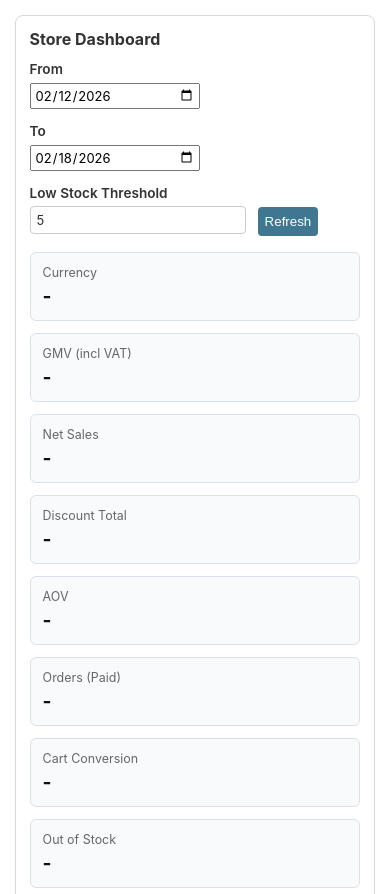
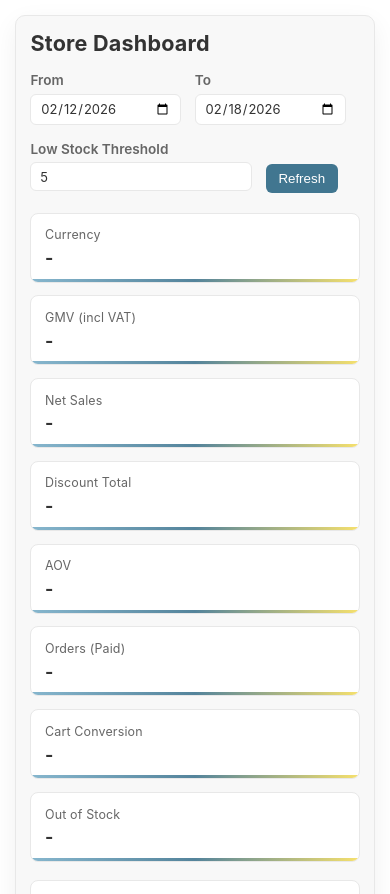
Before and after one commit to SipTech/productory, a Django app: template demo/templates/admin/index.html in a window 390 px wide. Shown: the part 104-998 px from the top of the page. Run offline with Django 4.2, Linux system fonts and the light colour scheme; the template is opened without the code that fills it, so the values that code supplies are empty; parts of the project's set-up code (start-up, migrations or seed data) failed here and were passed over.

Commit message:
feat: enrich demo sales fixtures and theme-aware admin dashboard

```diff
--- a/demo/templates/admin/index.html
+++ b/demo/templates/admin/index.html
@@ -6,79 +6,138 @@
 <style>
   .productory-dashboard {
     margin-bottom: 2rem;
-    padding: 1.25rem;
-    background: #ffffff;
-    border: 1px solid #d9d9d9;
-    border-radius: 8px;
+    padding: 1.5rem;
+    background: var(--darkened-bg, var(--body-bg, #fff));
+    border: 1px solid var(--hairline-color, #d9d9d9);
+    border-radius: 10px;
+    box-shadow: 0 8px 26px rgba(0, 0, 0, 0.06);
   }
+
   .productory-dashboard h2 {
     margin-top: 0;
-    margin-bottom: 0.75rem;
+    margin-bottom: 1rem;
+    color: var(--body-fg, #111);
+    font-size: 1.35rem;
+    letter-spacing: 0.2px;
   }
+
   .productory-controls {
     display: flex;
     flex-wrap: wrap;
-    gap: 0.75rem;
-    margin-bottom: 1rem;
+    gap: 0.85rem;
+    margin-bottom: 1.2rem;
     align-items: end;
   }
+
   .productory-controls label {
     display: flex;
     flex-direction: column;
     font-weight: 600;
     font-size: 0.85rem;
-    color: #333;
+    color: var(--body-quiet-color, var(--body-fg, #444));
   }
+
   .productory-controls input {
     min-width: 10rem;
     margin-top: 0.35rem;
+    border: 1px solid var(--hairline-color, #cdd4dc);
+    background: var(--body-bg, #fff);
+    color: var(--body-fg, #111);
+    border-radius: 6px;
+    padding: 0.35rem 0.55rem;
   }
+
+  .productory-controls .button.default {
+    border-radius: 6px;
+    padding: 0.45rem 0.8rem;
+  }
+
   .productory-cards {
     display: grid;
-    grid-template-columns: repeat(auto-fit, minmax(180px, 1fr));
-    gap: 0.75rem;
-    margin-bottom: 1rem;
+    grid-template-columns: repeat(auto-fit, minmax(200px, 1fr));
+    gap: 0.8rem;
+    margin-bottom: 1.1rem;
   }
+
   .productory-card {
-    background: #f8fafc;
-    border: 1px solid #dbe1e8;
-    border-radius: 6px;
-    padding: 0.75rem;
+    background: var(--body-bg, #fff);
+    border: 1px solid var(--hairline-color, #dbe1e8);
+    border-radius: 8px;
+    padding: 0.85rem;
+    position: relative;
+    overflow: hidden;
   }
+
+  .productory-card::after {
+    content: "";
+    position: absolute;
+    left: 0;
+    bottom: 0;
+    width: 100%;
+    height: 3px;
+    background: linear-gradient(
+      90deg,
+      var(--primary, #2563eb),
+      var(--secondary, #0f766e),
+      var(--accent, #f97316)
+    );
+    opacity: 0.9;
+  }
+
   .productory-card .label {
     font-size: 0.78rem;
-    color: #666;
-    margin-bottom: 0.25rem;
+    color: var(--body-quiet-color, #666);
+    margin-bottom: 0.3rem;
+    letter-spacing: 0.15px;
   }
+
   .productory-card .value {
-    font-size: 1.2rem;
+    font-size: 1.25rem;
     font-weight: 700;
-    color: #111;
+    color: var(--body-fg, #111);
   }
+
   .productory-charts {
     display: grid;
-    grid-template-columns: repeat(auto-fit, minmax(240px, 1fr));
+    grid-template-columns: repeat(auto-fit, minmax(260px, 1fr));
     gap: 1rem;
   }
+
   .productory-chart-box {
-    border: 1px solid #dbe1e8;
-    border-radius: 6px;
-    padding: 0.75rem;
-    background: #fff;
+    border: 1px solid var(--hairline-color, #dbe1e8);
+    border-radius: 8px;
+    padding: 0.8rem;
+    background: var(--body-bg, #fff);
   }
+
   .productory-chart-box h3 {
     margin-top: 0;
-    margin-bottom: 0.5rem;
-    font-size: 0.95rem;
+    margin-bottom: 0.65rem;
+    font-size: 0.98rem;
+    color: var(--body-fg, #111);
   }
+
   .productory-error {
-    color: #b91c1c;
+    color: #ef4444;
     font-weight: 600;
-    margin-top: 0.5rem;
+    margin-top: 0.6rem;
+    padding: 0.5rem 0.65rem;
+    border: 1px solid rgba(239, 68, 68, 0.35);
+    border-radius: 6px;
+    background: rgba(239, 68, 68, 0.06);
   }
+
   @media (max-width: 640px) {
     .productory-dashboard {
-      padding: 0.85rem;
+      padding: 0.9rem;
+    }
+
+    .productory-controls input {
+      min-width: 8.2rem;
+    }
+
+    .productory-card .value {
+      font-size: 1.12rem;
     }
   }
 </style>
@@ -138,6 +197,7 @@
 
 <script>
   (function () {
+    let latestPayload = null;
     let ordersChart;
     let cartsChart;
 
@@ -145,6 +205,7 @@
     const toInput = document.getElementById("kpi-to");
     const lowStockInput = document.getElementById("kpi-low-stock");
     const errorBox = document.getElementById("kpi-error");
+    const htmlRoot = document.documentElement;
 
     const setText = (id, value) => {
       const node = document.getElementById(id);
@@ -152,6 +213,24 @@
         node.textContent = value;
       }
     };
+
+    const cssVar = (name, fallback) => {
+      const value = getComputedStyle(htmlRoot).getPropertyValue(name).trim();
+      return value || fallback;
+    };
+
+    const chartTheme = () => ({
+      bodyColor: cssVar("--body-fg", "#111827"),
+      quietColor: cssVar("--body-quiet-color", "#6b7280"),
+      gridColor: cssVar("--hairline-color", "#d1d5db"),
+      primary: cssVar("--primary", "#2563eb"),
+      secondary: cssVar("--secondary", "#0f766e"),
+      accent: cssVar("--accent", "#f97316"),
+      info: "#0891b2",
+      success: "#16a34a",
+      warning: "#f59e0b",
+      danger: "#dc2626"
+    });
 
     const money = (currency, value) => `${currency} ${Number(value).toFixed(2)}`;
 
@@ -166,6 +245,13 @@
     };
 
     const renderCharts = (payload) => {
+      if (typeof Chart === "undefined") {
+        errorBox.textContent = "Chart library is unavailable. KPI values are still shown above.";
+        errorBox.style.display = "block";
+        return;
+      }
+
+      const palette = chartTheme();
       const orderStatuses = payload.orders.by_status || {};
       const orderLabels = Object.keys(orderStatuses);
       const orderValues = orderLabels.map((k) => Number(orderStatuses[k] || 0));
@@ -179,10 +265,26 @@
           labels: orderLabels,
           datasets: [{
             data: orderValues,
-            backgroundColor: ["#2563eb", "#0891b2", "#16a34a", "#f59e0b", "#dc2626"]
+            backgroundColor: [
+              palette.primary,
+              palette.info,
+              palette.success,
+              palette.warning,
+              palette.danger
+            ],
+            borderColor: cssVar("--body-bg", "#fff"),
+            borderWidth: 2
           }]
         },
-        options: { responsive: true, maintainAspectRatio: false }
+        options: {
+          responsive: true,
+          maintainAspectRatio: false,
+          plugins: {
+            legend: {
+              labels: { color: palette.bodyColor }
+            }
+          }
+        }
       });
 
       const cartValues = [
@@ -200,14 +302,26 @@
           labels: ["Open", "Converted", "Abandoned"],
           datasets: [{
             data: cartValues,
-            backgroundColor: ["#2563eb", "#16a34a", "#dc2626"]
+            backgroundColor: [palette.secondary, palette.success, palette.danger],
+            borderRadius: 8,
+            maxBarThickness: 54
           }]
         },
         options: {
           responsive: true,
           maintainAspectRatio: false,
-          plugins: { legend: { display: false } },
-          scales: { y: { beginAtZero: true, ticks: { precision: 0 } } }
+          plugins: { legend: { display: false }, tooltip: { enabled: true } },
+          scales: {
+            y: {
+              beginAtZero: true,
+              ticks: { precision: 0, color: palette.quietColor },
+              grid: { color: palette.gridColor }
+            },
+            x: {
+              ticks: { color: palette.bodyColor },
+              grid: { color: palette.gridColor }
+            }
+          }
         }
       });
     };
@@ -229,6 +343,7 @@
           throw new Error(`Dashboard API returned ${response.status}`);
         }
         const payload = await response.json();
+        latestPayload = payload;
 
         setText("kpi-currency", payload.currency);
         setText("kpi-gmv", money(payload.currency, payload.revenue.gmv_incl_vat));
@@ -251,6 +366,19 @@
     toInput.value = defaults.to;
 
     document.getElementById("kpi-refresh").addEventListener("click", fetchKpis);
+    [fromInput, toInput, lowStockInput].forEach((element) =>
+      element.addEventListener("change", fetchKpis)
+    );
+
+    if (window.MutationObserver) {
+      const observer = new MutationObserver(() => {
+        if (latestPayload) {
+          renderCharts(latestPayload);
+        }
+      });
+      observer.observe(htmlRoot, { attributes: true, attributeFilter: ["data-theme"] });
+    }
+
     fetchKpis();
   })();
 </script>
```
Also changed, not shown: docs/quickstart.md (+1 -0 lines), src/productory_core/management/commands/seed_demo_data.py (+177 -1 lines), tests/test_seed_demo_data.py (+18 -0 lines), README.md.
